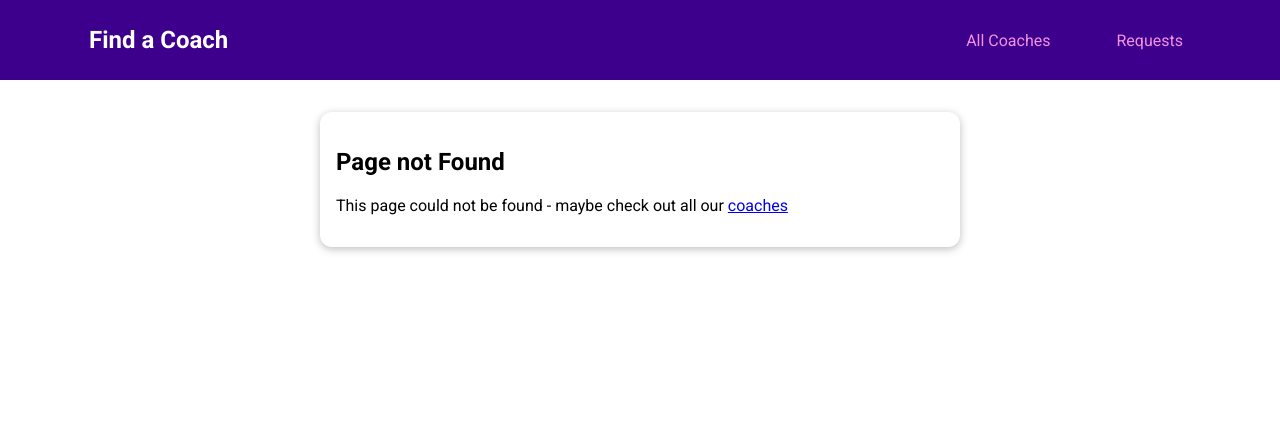
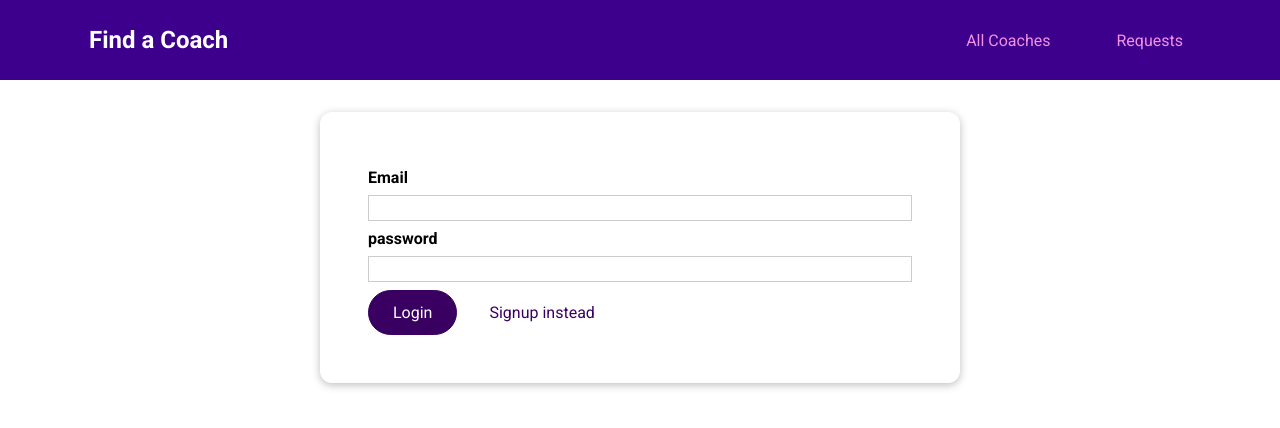
Before and after one commit to yangyang36/learn-vuex, a Vue app: page /auth in a window 1280 px wide. Before the commit this address had no page. Shown: the top 428 px of the page. Built offline with nearby package versions, Linux system fonts and the light colour scheme.

Commit message:
sign up api

```diff
--- /dev/null
+++ b/src/pages/auth/UserAuth.vue
@@ -0,0 +1,102 @@
+<template>
+  <base-card>
+    <form @submit.prevent="submitForm">
+      <div class="form-control">
+        <label for="email">Email</label>
+        <input type="email" id="email" v-model.trim="email" />
+      </div>
+      <div class="form-control">
+        <label for="password">password</label>
+        <input type="password" id="password" v-model.trim="password" />
+      </div>
+      <p v-if="!formIsValid">
+        Please enter a valid email and password (must be at least 6 characters
+        long.)
+      </p>
+      <base-button>{{ submitButtonCaption }}</base-button>
+      <base-button type="button" mode="flat" @click="toggleSubmitMode">{{
+        switchModeButtonCaption
+      }}</base-button>
+    </form>
+  </base-card>
+</template>
+<script>
+export default {
+  data() {
+    return {
+      email: '',
+      password: '',
+      formIsValid: true,
+      mode: 'login',
+    };
+  },
+  computed: {
+    submitButtonCaption() {
+      return this.mode === 'login' ? 'Login' : 'Signup';
+    },
+    switchModeButtonCaption() {
+      return this.mode === 'login' ? 'Signup instead' : 'Login instead';
+    },
+  },
+  methods: {
+    submitForm() {
+      this.formIsValid = true;
+      if (
+        this.email === '' ||
+        !this.email.includes('@') ||
+        this.password.length < 6
+      ) {
+        this.formIsValid = false;
+        return;
+      }
+
+      if (this.mode === 'login') {
+        //...
+      } else {
+        this.$store.dispatch('signup', {
+          email: this.email,
+          password: this.password,
+        });
+      }
+    },
+    toggleSubmitMode() {
+      return this.mode === 'login'
+        ? (this.mode = 'signup')
+        : (this.mode = 'login');
+    },
+  },
+};
+</script>
+<style scoped>
+form {
+  margin: 1rem;
+  border-radius: 12px;
+  padding: 1rem;
+}
+
+.form-control {
+  margin: 0.5rem 0;
+}
+
+label {
+  font-weight: bold;
+  margin-bottom: 0.5rem;
+  display: block;
+}
+
+input,
+textarea {
+  display: block;
+  width: 100%;
+  font: inherit;
+  border: 1px solid #ccc;
+  padding: 0.15rem;
+}
+
+input:focus,
+textarea:focus {
+  border-color: #3d008d;
+  background-color: #faf6ff;
+  outline: none;
+}
+</style>
--- a/src/router.js
+++ b/src/router.js
@@ -5,6 +5,7 @@ import CoachDetail from './pages/coaches/CoachDetail.vue';
 import ContactCoach from './pages/requests/ContactCoach.vue';
 import CoachRegistration from './pages/coaches/CoachRegistration.vue';
 import RequestReceived from './pages/requests/RequestReceived.vue';
+import UserAuth from './pages/auth/UserAuth';
 import NotFound from './pages/NotFound.vue';
 
 const router = createRouter({
@@ -22,6 +23,7 @@ const router = createRouter({
     },
     { path: '/register', component: CoachRegistration },
     { path: '/requests', component: RequestReceived },
+    { path: '/auth', component: UserAuth },
     { path: '/:notFound(.*)', component: NotFound },
   ],
 });
--- a/src/store/index.js
+++ b/src/store/index.js
@@ -2,21 +2,13 @@ import { createStore } from 'vuex';
 
 import coachesModule from './modules/coaches/index.js';
 import requestsModule from './modules/requests/index.js';
+import authModule from './modules/auth/index.js';
 
 const store = createStore({
   modules: {
     coachesModule,
     requestsModule,
-  },
-  state() {
-    return {
-      userId: 'c2',
-    };
-  },
-  getters: {
-    userId(state) {
-      return state.userId;
-    },
+    authModule,
   },
 });
 
--- /dev/null
+++ b/src/store/modules/auth/actions.js
@@ -0,0 +1,30 @@
+export default {
+  login() {},
+  async signup(context, payload) {
+    const response = await fetch(
+      'https://identitytoolkit.googleapis.com/v1/accounts:signUp?key=AIzaSyCpLIw0-PKnkAz047RcswqscQlMbT70R_A',
+      {
+        method: 'POST',
+        body: JSON.stringify({
+          email: payload.email,
+          password: payload.password,
+          returnSecureToken: true,
+        }),
+      }
+    );
+    const responseData = await response.json();
+    if (!response.ok) {
+      console.log(responseData);
+      const error =
+        new Error(responseData.message) || 'Failed to authenticate.';
+      throw error;
+    }
+
+    console.log(responseData);
+    context.commit('setUser', {
+      token: responseData.idToken,
+      userId: responseData.localId,
+      tokenExpiration: responseData.expiresIn,
+    });
+  },
+};
--- /dev/null
+++ b/src/store/modules/auth/getters.js
@@ -0,0 +1,5 @@
+export default {
+  userId(state) {
+    return state.userId;
+  },
+};
--- /dev/null
+++ b/src/store/modules/auth/index.js
@@ -0,0 +1,15 @@
+import mutations from './mutations';
+import actions from './actions';
+import getters from './getters';
+export default {
+  state() {
+    return {
+      token: null,
+      userId: null,
+      tokenExpiration: null,
+    };
+  },
+  getters,
+  mutations,
+  actions,
+};
--- /dev/null
+++ b/src/store/modules/auth/mutations.js
@@ -0,0 +1,7 @@
+export default {
+  setUser(state, payload) {
+    state.token = payload.token;
+    state.userId = payload.userId;
+    state.tokenExpiration = payload.tokenExpiration;
+  },
+};
```
